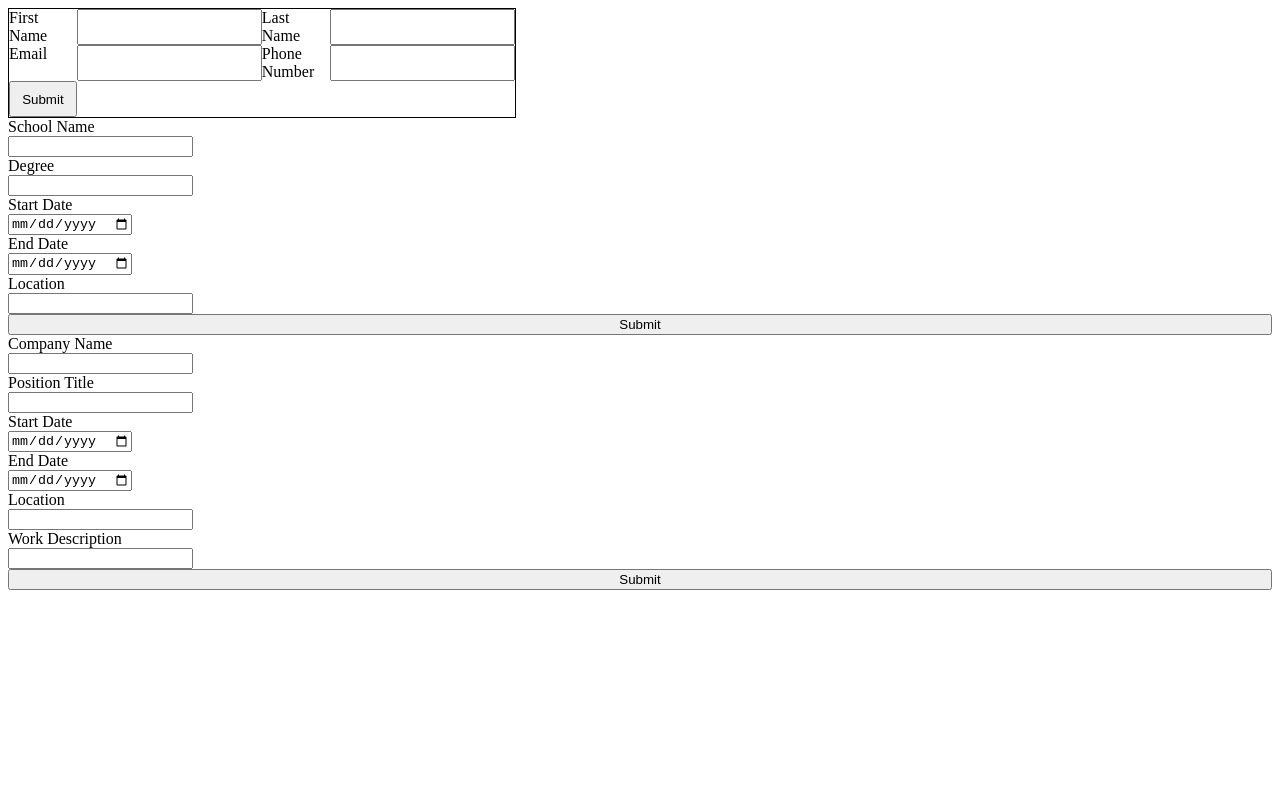
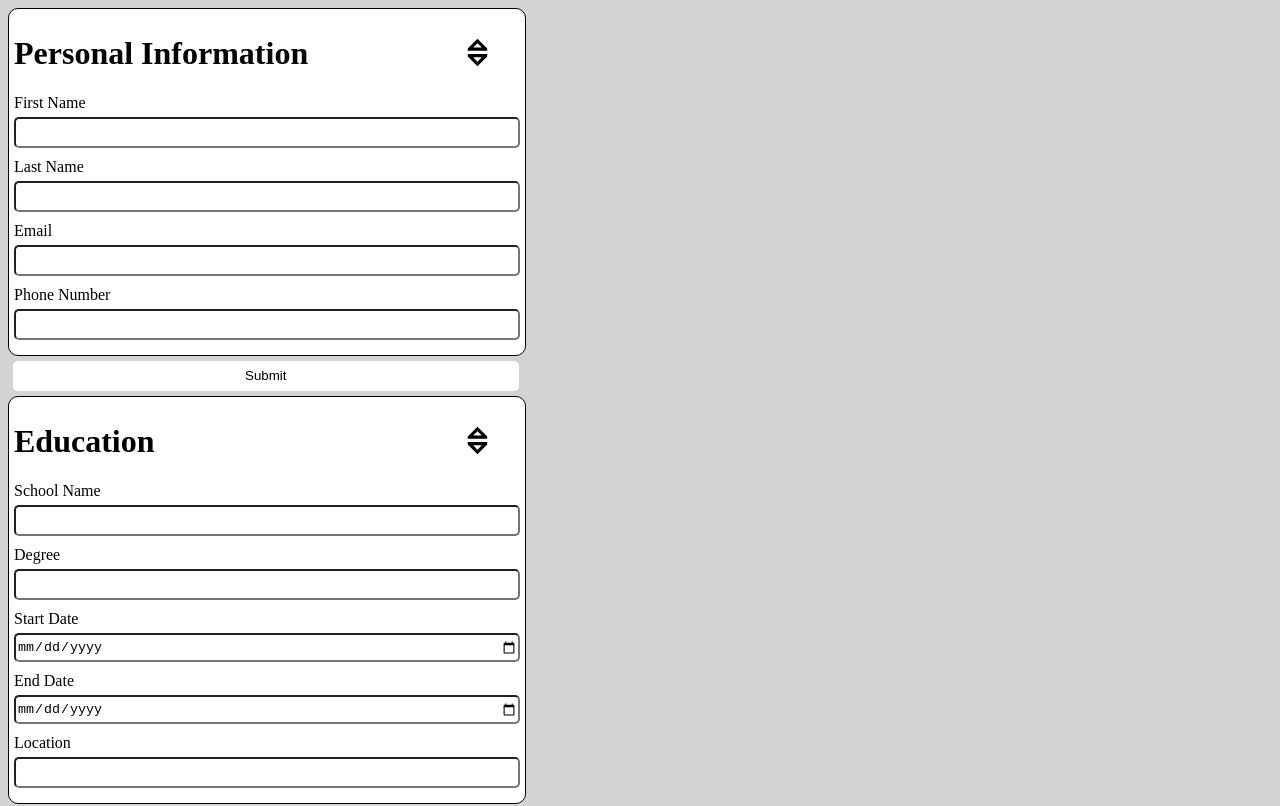
Before and after one commit to SamyyCh/cv-application, a React (Vite) app: page / in a window 1280 px wide. Shown: the top 806 px of the page. Built offline with nearby package versions, Linux system fonts and the light colour scheme.

Commit message:
Components layout & dropdown added

```diff
--- /dev/null
+++ b/src/App.css
@@ -0,0 +1,3 @@
+body {
+    background-color: lightgray;
+}
--- a/src/App.jsx
+++ b/src/App.jsx
@@ -1,6 +1,7 @@
 import Info from './components/info.jsx'
 import Education from './components/education.jsx'
 import Experience from './components/experience.jsx'
+import '../src/App.css'
 
 function App() {
   return (
--- a/src/components/education.jsx
+++ b/src/components/education.jsx
@@ -1,5 +1,5 @@
 import { useState } from 'react'
-// import '../styles/info.css'
+import '../styles/education.css'
 
 function education() {
     const [school, setSchool] = useState("");
@@ -7,11 +7,27 @@ function education() {
     const [startDate, setStartDate] = useState("");
     const [endDate, setEndDate] = useState("");
     const [location, setLocation] = useState("");
+    const [isEducationVisible, setIsEducationVisible] = useState(true);
+
+    const toggleEducationVisibility = () => {
+        const newIsEducationVisible = !isEducationVisible;
+        setIsEducationVisible(newIsEducationVisible);
+    };
 
 
     return (
         <>
         <div className='education'>
+            <div className='educationHeader'>
+            <h1>Education</h1>
+            <button id='hideEducation' onClick={toggleEducationVisibility}>
+                <svg xmlns="http://www.w3.org/2000/svg" viewBox="0 0 24 24">
+                <title>menu-swap-outline</title>
+                <path d="M12,3.5L6,9.5V11H18V9.5L12,3.5M12,6.33L14.67,9H9.33L12,6.33M6,13V14.5L12,20.5L18,14.5V13H6M9.33,15H14.67L12,17.67L9.33,15Z" /></svg>
+            </button>
+            </div>
+            {isEducationVisible && (
+            <>
             <div id='school'>School Name</div>
             <input
             type="text"
@@ -42,8 +58,10 @@ function education() {
             value={location}
             onChange={(event) => setLocation(event.target.value)}
             />
-            <button id='submit'>Submit</button>
+            </>
+            )}
         </div>
+        <button id='submit'>Submit</button>
         </>
     );
 }
--- a/src/components/experience.jsx
+++ b/src/components/experience.jsx
@@ -1,5 +1,5 @@
 import { useState } from 'react'
-// import '../styles/info.css'
+import '../styles/experience.css'
 
 function experience() {
     const [company, setCompany] = useState("");
@@ -8,11 +8,27 @@ function experience() {
     const [endDate, setEndDate] = useState("");
     const [location, setLocation] = useState("");
     const [work, setWork] = useState("");
+    const [isExperienceVisible, setIsExperienceVisible] = useState(true);
+
+    const toggleExperienceVisibility = () => {
+        const newIsExperienceVisible = !isExperienceVisible;
+        setIsExperienceVisible(newIsExperienceVisible);
+    };
 
 
     return (
         <>
         <div className='experience'>
+        <div className='experienceHeader'>
+            <h1>Experience</h1>
+            <button id='hideExperience' onClick={toggleExperienceVisibility}>
+                <svg xmlns="http://www.w3.org/2000/svg" viewBox="0 0 24 24">
+                <title>menu-swap-outline</title>
+                <path d="M12,3.5L6,9.5V11H18V9.5L12,3.5M12,6.33L14.67,9H9.33L12,6.33M6,13V14.5L12,20.5L18,14.5V13H6M9.33,15H14.67L12,17.67L9.33,15Z" /></svg>
+            </button>
+            </div>
+            {isExperienceVisible && (
+            <>
             <div id='company'>Company Name</div>
             <input
             type="text"
@@ -49,8 +65,10 @@ function experience() {
             value={work}
             onChange={(event) => setWork(event.target.value)}
             />
-            <button id='submit'>Submit</button>
+            </>
+            )}
         </div>
+        <button id='submit'>Submit</button>
         </>
     );
 }
--- a/src/components/info.jsx
+++ b/src/components/info.jsx
@@ -7,11 +7,26 @@ function info() {
     const fullName = firstName + ' ' + lastName;
     const [email, setEmail] = useState("");
     const [phone, setPhone] = useState("");
+    const [isInfoVisible, setIsInfoVisible] = useState(true);
 
+    const toggleInfoVisibility = () => {
+        const newIsInfoVisible = !isInfoVisible;
+        setIsInfoVisible(newIsInfoVisible);
+    };
 
     return (
         <>
         <div className='fullInfo'>
+            <div className='infoHeader'>
+                <h1>Personal Information</h1>
+                <button id='hideInfo' onClick={toggleInfoVisibility}>
+                    <svg xmlns="http://www.w3.org/2000/svg" viewBox="0 0 24 24">
+                        <title>menu-swap-outline</title>
+                        <path d="M12,3.5L6,9.5V11H18V9.5L12,3.5M12,6.33L14.67,9H9.33L12,6.33M6,13V14.5L12,20.5L18,14.5V13H6M9.33,15H14.67L12,17.67L9.33,15Z" /></svg>
+                        </button>
+            </div>
+            {isInfoVisible && (
+            <>
             <div id='firstName'>First Name</div>
             <input
             type="text"
@@ -36,8 +51,10 @@ function info() {
             value={phone}
             onChange={(event) => setPhone(event.target.value)}
             />
-            <button id='submit'>Submit</button>
+            </>
+            )}
         </div>
+        <button id='submit'>Submit</button>
         </>
     );
 }
--- /dev/null
+++ b/src/styles/education.css
@@ -0,0 +1,23 @@
+.education {
+    background-color: white;
+    max-width: 40%;
+    display: grid;
+    grid-template-columns: 1fr;
+    padding: 5px;
+    border: 1px solid black;
+    border-radius: 10px
+}
+
+#school, #degree, #start, #end, #location {
+    margin-bottom: 5px;
+}
+
+.educationHeader {
+    display: grid;
+    grid-template-columns: 5fr 1fr;
+}
+
+#hideEducation {
+    border-style: none;
+    background-color: white;
+}
--- /dev/null
+++ b/src/styles/experience.css
@@ -0,0 +1,23 @@
+.experience {
+    background-color: white;
+    max-width: 40%;
+    display: grid;
+    grid-template-columns: 1fr;
+    padding: 5px;
+    border: 1px solid black;
+    border-radius: 10px
+}
+
+#company, #position, #work {
+    margin-bottom: 5px;
+}
+
+.experienceHeader {
+    display: grid;
+    grid-template-columns: 5fr 1fr;
+}
+
+#hideExperience {
+    border-style: none;
+    background-color: white;
+}
--- a/src/styles/info.css
+++ b/src/styles/info.css
@@ -1,11 +1,43 @@
 .fullInfo {
+    background-color: white;
     max-width: 40%;
     display: grid;
-    grid-template-columns: 1fr 1fr 1fr 1fr;
-    grid-template-rows: 1fr 1fr 1fr;
+    grid-template-columns: 1fr;
+    padding: 5px;
     border: 1px solid black;
+    border-radius: 10px;
+}
+
+.infoHeader {
+    display: grid;
+    grid-template-columns: 5fr 1fr;
+}
+
+#hideInfo {
+    border-style: none;
+    background-color: white;
+}
+
+svg {
+    height: 50%;
+    width: auto;
+}
+
+#firstName, #lastName, #email, #phone {
+    margin-bottom: 5px;
+}
+
+input {
+    border-radius: 5px;
+    height: 25px;
+    margin-bottom: 10px;
 }
 
 #submit {
-    width: 100%;
+    background-color: white;
+    height: 30px;
+    margin: 5px;
+    width: 40%;
+    border-style: none;
+    border-radius: 5px;
 }
```
